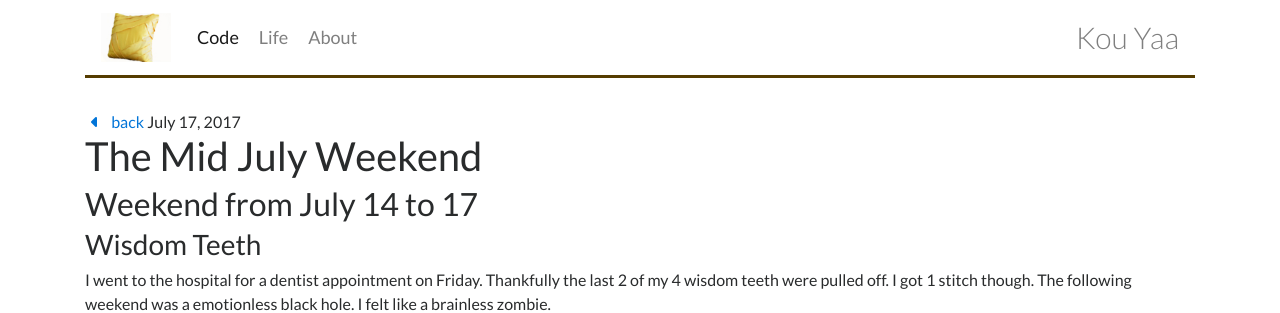
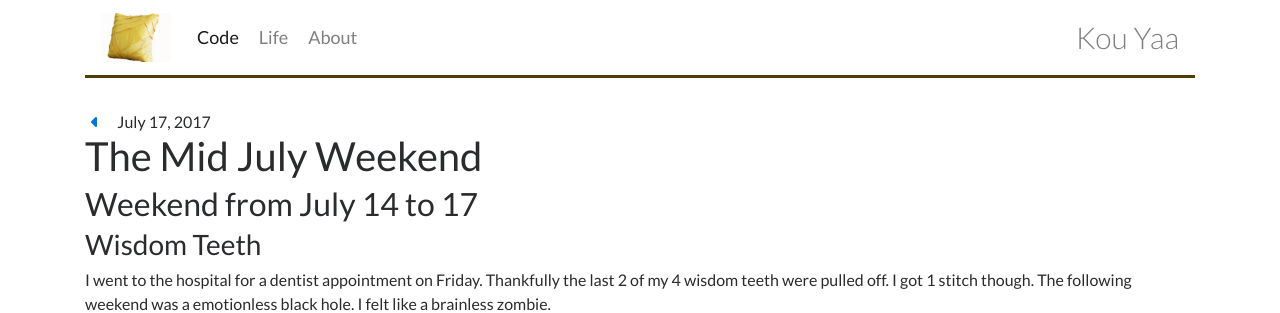
Before and after one commit to yinkouya/yinkouya.github.io, a Jekyll site: the page built from _posts/2017-07-17-The-Mid-July-Weekend.md, in a window 1280 px wide. Shown: the top 313 px of the page. Built offline with Jekyll 4.4.1, drawn with Linux system fonts in a browser that asks for light colours; nearby versions of some CDN libraries; our own code applies the rules of GitHub Pages for plain Markdown files; a script that is not in the unit is left out.

Commit message:
Update post.html

```diff
--- a/_layouts/post.html
+++ b/_layouts/post.html
@@ -3,7 +3,7 @@
 ---
 <article role="main">
     <header>
-      <a href="{{ site.baseurl }}/" id="home_link"><i class="fa fa-caret-left fa-fw" aria-hidden="true"></i>&nbsp; back</a>
+      <a href="{{ site.baseurl }}/" id="home_link"><i class="fa fa-caret-left fa-fw" aria-hidden="true"></i>&nbsp;&nbsp;&nbsp;</a>
       <span class="article-date">{{ page.date | date:"%B %d, %Y" }}</span>
       <h1>{{ page.title }}</h1>
     </header>
```
